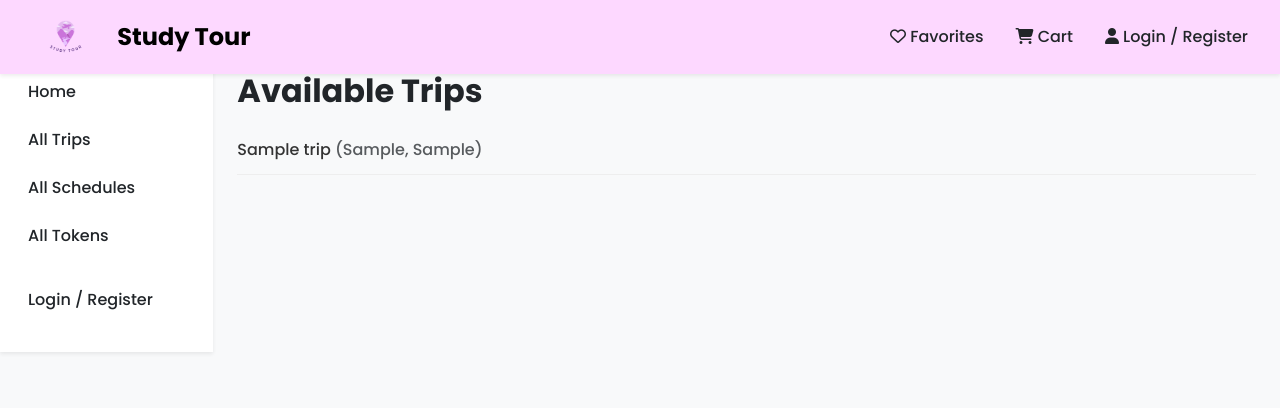
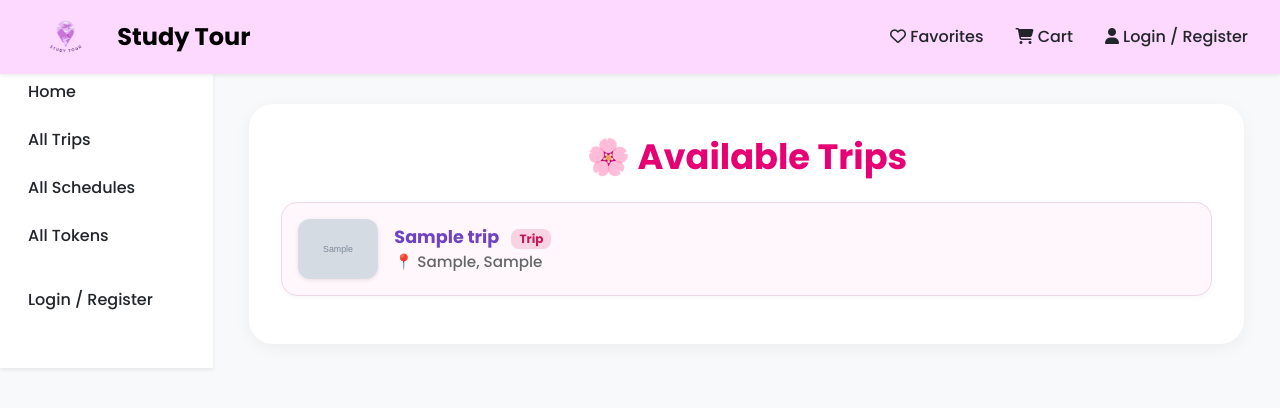
Before and after one commit to HowardHung2/nkust-project-back-end, a Django app: template TripWeb_Backend/management/trip/templates/triplist.html in a window 1280 px wide. Shown: the top 408 px of the page. Run offline with Django 4.2, Linux system fonts and the light colour scheme; the template is opened without the code that fills it: most values are stand-ins (such as "Sample title", 1, 10 or a date in 2020); grey boxes marked "Sample" are stand-in pictures.

Commit message:
修改purchase index tripschedule triplist

```diff
--- a/TripWeb_Backend/management/trip/templates/triplist.html
+++ b/TripWeb_Backend/management/trip/templates/triplist.html
@@ -1,28 +1,100 @@
 {% extends "base_generic.html" %}
 
 {% block head_styles %}
-  <!-- Styles for trip list page -->
+  <!-- Enhanced Styles for trip list page -->
   <style>
-    h1 { font-size: 2rem; font-weight: bold; margin-bottom: 1rem; }
-    ul.trip-list { list-style: none; padding: 0; }
-    ul.trip-list li { padding: 0.75rem 0; border-bottom: 1px solid #eee; }
-    ul.trip-list li a { text-decoration: none; color: #333; font-weight: 500; }
-    ul.trip-list li a:hover { color: #5f27cd; }
+    body {
+      background-color: #fff0f8;
+      font-family: 'Poppins', sans-serif;
+    }
+    .trip-section {
+      background-color: #ffffff;
+      border-radius: 1.5rem;
+      padding: 2rem;
+      margin-top: 2rem;
+      box-shadow: 0 4px 16px rgba(0, 0, 0, 0.05);
+    }
+    h1 {
+      font-size: 2.2rem;
+      font-weight: 700;
+      color: #e60073;
+      margin-bottom: 1.5rem;
+      text-align: center;
+    }
+    ul.trip-list {
+      list-style: none;
+      padding: 0;
+    }
+    ul.trip-list li {
+      padding: 1rem;
+      border: 1px solid #f0d7e7;
+      border-radius: 1rem;
+      margin-bottom: 1rem;
+      background-color: #fff7fc;
+      box-shadow: 0 2px 6px rgba(0, 0, 0, 0.03);
+      transition: all 0.3s ease;
+      display: flex;
+      align-items: center;
+      gap: 1rem;
+    }
+    ul.trip-list li:hover {
+      transform: translateY(-3px);
+      background-color: #ffeaf5;
+    }
+    .trip-thumbnail {
+      width: 80px;
+      height: 60px;
+      border-radius: 0.75rem;
+      object-fit: cover;
+      box-shadow: 0 1px 4px rgba(0, 0, 0, 0.1);
+    }
+    .trip-info {
+      flex-grow: 1;
+    }
+    ul.trip-list li a {
+      text-decoration: none;
+      color: #6f42c1;
+      font-weight: 600;
+      font-size: 1.1rem;
+    }
+    ul.trip-list li a:hover {
+      color: #d63384;
+    }
+    .trip-meta {
+      font-size: 0.95rem;
+      color: #666;
+    }
+    .badge {
+      background-color: #f8d3e1;
+      color: #c2185b;
+      font-size: 0.75rem;
+      padding: 0.25rem 0.5rem;
+      border-radius: 0.5rem;
+      margin-left: 0.5rem;
+    }
   </style>
 {% endblock %}
 
 {% block content %}
-  <h1>Available Trips</h1>
+  <div class="container">
+    <div class="trip-section">
+      <h1>🌸 Available Trips</h1>
       {% if TripList %}
         <ul class="trip-list">
           {% for trip in TripList %}
           <li>
+            <img src="{{ trip.thumbnail.url }}" alt="thumbnail" class="trip-thumbnail">
+            <div class="trip-info">
               <a href="{{ trip.get_absolute_url }}">{{ trip.title }}</a>
-        <span class="text-muted">({{ trip.location_country }}, {{ trip.location_city }})</span>
+              <span class="badge">{{ trip.category|default:"Trip" }}</span><br>
+              <span class="trip-meta">📍 {{ trip.location_country }}, {{ trip.location_city }}</span>
+            </div>
           </li>
           {% endfor %}
         </ul>
       {% else %}
-    <p>No trips available.</p>
+        <p class="text-center text-muted">🚫 No trips available at the moment.</p>
       {% endif %}
+    </div>
+  </div>
 {% endblock %}
```
Also changed, not shown: TripWeb_Backend/management/trip/templates/99 trip_schedule_list_by_user copy.html (added, +33 -0 lines), TripWeb_Backend/management/trip/templates/index.html (+4 -3 lines), TripWeb_Backend/management/trip/templates/purchase_trip.html (+25 -13 lines), TripWeb_Backend/management/trip/templates/trip_schedule_list_by_user.html (+89 -12 lines), TripWeb_Backend/db.sqlite3, TripWeb_Backend/management/trip/templates/99 purchase_trip copy.html (renamed from TripWeb_Backend/management/trip/templates/99purchase_trip copy.html). Lines whose indentation alone changed are shown as unchanged.
